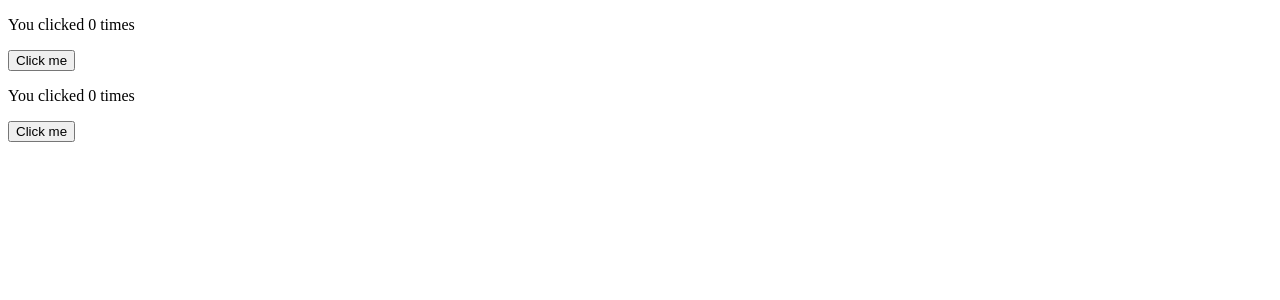
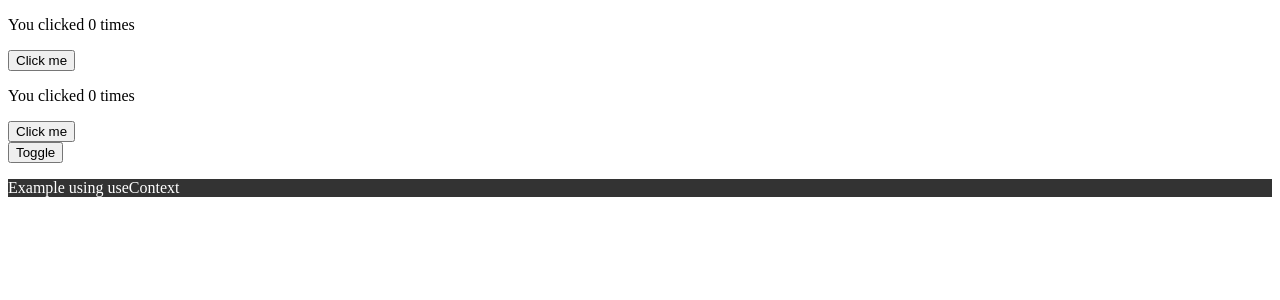
Before and after one commit to hoangle-agilityio/react-training, a React (Vite) app in the folder example-react-hooks/: page / in a window 1280 px wide. Shown: the top 300 px of the page. Built offline with nearby package versions, Linux system fonts and the light colour scheme.

Commit message:
feat: make some code about useContext

```diff
--- /dev/null
+++ b/example-react-hooks/src/components/Content.tsx
@@ -0,0 +1,10 @@
+import { useContext } from "react";
+import Paragraph from "./Paragraph";
+
+export default function Content() {
+  return (
+    <div>
+      <Paragraph />
+    </div>
+  );
+}
--- /dev/null
+++ b/example-react-hooks/src/components/Paragraph.tsx
@@ -0,0 +1,15 @@
+import { useContext } from "react";
+import { ThemeContext } from "./UseContext";
+
+export default function Paragraph() {
+  const theme = useContext(ThemeContext);
+
+  return (
+    <p style={theme === "dark" ? {
+      color: "#fff",
+      background: "#333",
+    } : {}}>
+      Example using useContext
+    </p>
+  );
+}
--- /dev/null
+++ b/example-react-hooks/src/components/UseContext.tsx
@@ -0,0 +1,26 @@
+import { createContext, useState } from "react";
+import Content from "./Content";
+
+export const ThemeContext: React.Context<{}> = createContext({});
+
+/**
+ * 1. Create context
+ * 2. Provider
+ * 3. Consumer
+ */
+export default function ExampleUseContext() {
+  const [theme, setTheme] = useState("dark");
+
+  const toggleTheme = () => {
+    setTheme(theme === "dark" ? "light" : "dark");
+  }
+
+  return (
+    <ThemeContext.Provider value={theme}>
+      <div>
+        <button onClick={toggleTheme}>Toggle</button>
+        <Content />
+      </div>
+    </ThemeContext.Provider>
+  );
+}
--- a/example-react-hooks/src/main.tsx
+++ b/example-react-hooks/src/main.tsx
@@ -1,5 +1,6 @@
 import React from 'react'
 import ReactDOM from 'react-dom'
+import ExampleUseContext from './components/UseContext'
 import ExampleEffect from './components/UseEffect'
 import App from './components/UseState'
 
@@ -7,6 +8,7 @@ ReactDOM.render(
   <React.StrictMode>
     <App />
     <ExampleEffect />
+    <ExampleUseContext />
   </React.StrictMode>,
   document.getElementById('root')
 )
```
